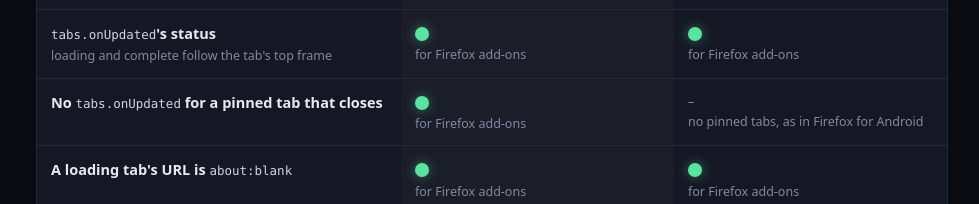
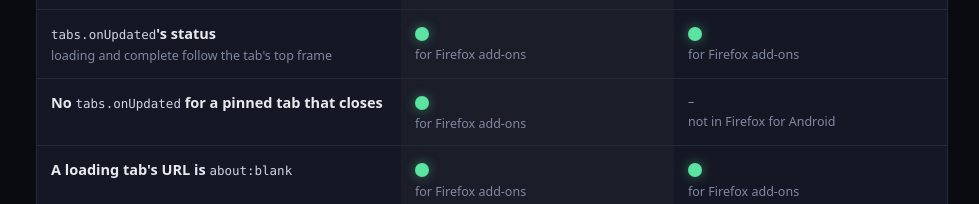
Before and after one commit to zakius/dubna, a plain HTML site: page site/firefox-add-ons.html in a window 1280 px wide. Shown: the part 3086-3290 px from the top of the page, without its empty margins (148-1127 px from the left). Drawn offline with Linux system fonts and the light colour scheme.

Commit message:
Site: the closing pinned tab row's tennessine note, from review
tennessine has pinned tabs; Firefox for Android, which its add-on APIs
follow, has none.

Co-Authored-By: Claude Opus 5.5 <noreply@anthropic.com>

```diff
--- a/site/firefox-add-ons.html
+++ b/site/firefox-add-ons.html
@@ -117,7 +117,7 @@ code{font:12.5px var(--mono);color:#cfd3e4}
   <tr><th scope="row"><code>proxy.onRequest</code> and <code>proxy.onError</code></th><td class="og"><i class="d p"><span class="sr">partly</span></i><span class="c">no proxy username and password or proxyDNS yet; requests before the add-on starts go without it; while one listens, a request no add-on answers goes direct if you set a PAC script or auto-detection</span></td><td class="ts"><i class="d p"><span class="sr">partly</span></i><span class="c">no proxy username and password or proxyDNS yet; requests before the add-on starts go without it; while one listens, a request no add-on answers goes direct if you set a PAC script or auto-detection</span></td></tr>
   <tr><th scope="row">Filters on <code>tabs.onUpdated</code></th><td class="og"><i class="d p"><span class="sr">partly</span></i><span class="c">hidden, isArticle, attention and sharingState never match yet</span></td><td class="ts"><span class="c" aria-hidden="true">–</span><span class="sr">not applicable</span><span class="c">not in Firefox for Android</span></td></tr>
   <tr><th scope="row"><code>tabs.onUpdated</code>'s status<small>loading and complete follow the tab's top frame</small></th><td class="og"><i class="d y"><span class="sr">yes</span></i><span class="c">for Firefox add-ons</span></td><td class="ts"><i class="d y"><span class="sr">yes</span></i><span class="c">for Firefox add-ons</span></td></tr>
-  <tr><th scope="row">No <code>tabs.onUpdated</code> for a pinned tab that closes</th><td class="og"><i class="d y"><span class="sr">yes</span></i><span class="c">for Firefox add-ons</span></td><td class="ts"><span class="c" aria-hidden="true">–</span><span class="sr">not applicable</span><span class="c">no pinned tabs, as in Firefox for Android</span></td></tr>
+  <tr><th scope="row">No <code>tabs.onUpdated</code> for a pinned tab that closes</th><td class="og"><i class="d y"><span class="sr">yes</span></i><span class="c">for Firefox add-ons</span></td><td class="ts"><span class="c" aria-hidden="true">–</span><span class="sr">not applicable</span><span class="c">not in Firefox for Android</span></td></tr>
   <tr><th scope="row">A loading tab's URL is <code>about:blank</code></th><td class="og"><i class="d y"><span class="sr">yes</span></i><span class="c">for Firefox add-ons</span></td><td class="ts"><i class="d y"><span class="sr">yes</span></i><span class="c">for Firefox add-ons</span></td></tr>
   <tr><th scope="row"><code>setIcon</code> rejects on an error<small>browserAction, action and pageAction</small></th><td class="og"><i class="d y"><span class="sr">yes</span></i><span class="c">for Firefox add-ons</span></td><td class="ts"><i class="d y"><span class="sr">yes</span></i><span class="c">for Firefox add-ons</span></td></tr>
   <tr><th scope="row">Messages to another add-on's Gecko ID</th><td class="og"><i class="d p"><span class="sr">partly</span></i><span class="c">the receiver sees the sender's Chromium ID</span></td><td class="ts"><i class="d p"><span class="sr">partly</span></i><span class="c">the receiver sees the sender's Chromium ID</span></td></tr>
```
